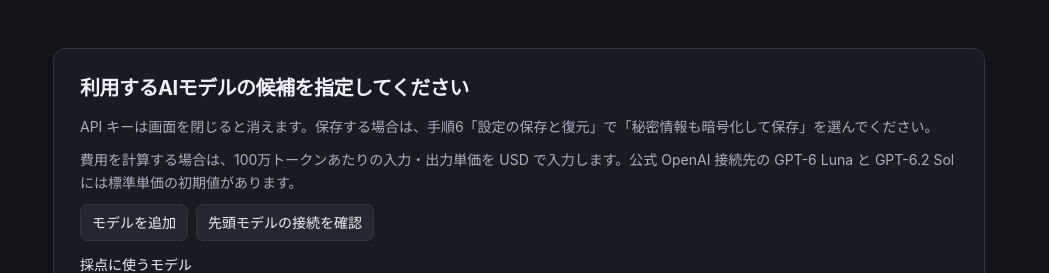
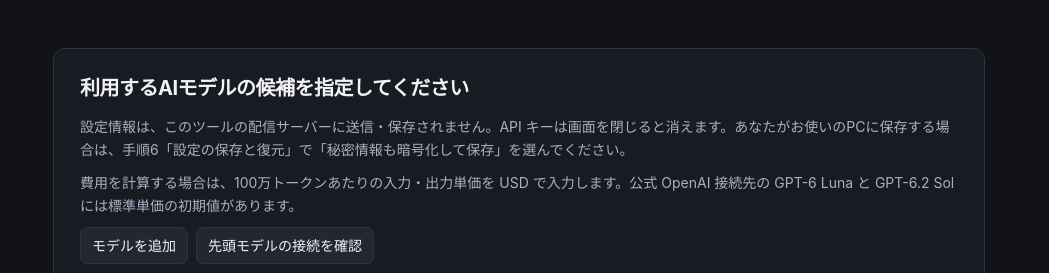
Before and after one commit to ahirose/llm-qa-eval, a plain HTML site: page index.html in a window 1280 px wide. Shown: the top 273 px of the page, 231-1280 px from the left. Drawn offline with Linux system fonts and the light colour scheme.

Commit message:
Link the hosted app and clarify local settings storage

```diff
--- a/index.html
+++ b/index.html
@@ -93,7 +93,7 @@ tbody tr:last-child td { border-bottom: 0; }
 <div class="workspace">
 <p id="status" role="status" aria-live="polite"></p>
 <section data-page>
-<h2>利用するAIモデルの候補を指定してください</h2><p class="muted">API キーは画面を閉じると消えます。保存する場合は、手順6「設定の保存と復元」で「秘密情報も暗号化して保存」を選んでください。</p>
+<h2>利用するAIモデルの候補を指定してください</h2><p class="muted">設定情報は、このツールの配信サーバーに送信・保存されません。API キーは画面を閉じると消えます。あなたがお使いのPCに保存する場合は、手順6「設定の保存と復元」で「秘密情報も暗号化して保存」を選んでください。</p>
 <div id="models"></div>
 <p class="muted">費用を計算する場合は、100万トークンあたりの入力・出力単価を USD で入力します。公式 OpenAI 接続先の GPT-6 Luna と GPT-6.2 Sol には標準単価の初期値があります。</p>
 <div class="actions"><button id="add">モデルを追加</button><button id="testModel">先頭モデルの接続を確認</button></div>
```
Also changed, not shown: 1 other file.
